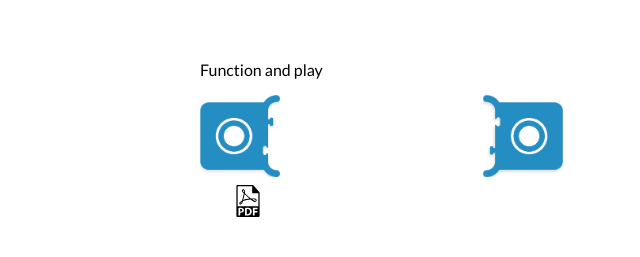
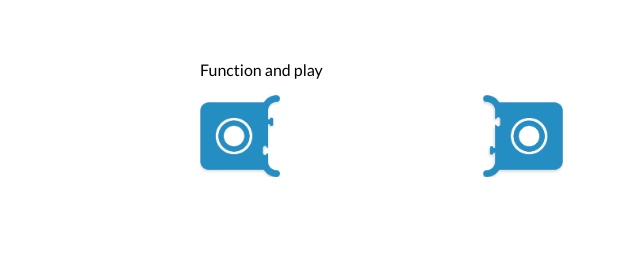
Before and after one commit to Frdez/KEDU, a plain HTML site: page lessonplans/Math.html in a window 1280 px wide. Shown: the part 1605-1862 px from the top of the page, 0-640 px from the left. Drawn offline with Linux system fonts and the light colour scheme; a web font is replaced by a local one.

Commit message:
math fix

```diff
--- a/lessonplans/Math.html
+++ b/lessonplans/Math.html
@@ -92,7 +92,7 @@
       </div>
       <div class="pdf">
       <a href="../assets/files/steps.pdf" class="button">Be a robot - Steps</a>
-      <img id="pdf" src="../assets/pictures/pdf.svg" alt="PDF link">
+      <!-- <img id="pdf" src="../assets/pictures/pdf.svg" alt="PDF link"> -->
     </div>
     </div>
   </section>
```
